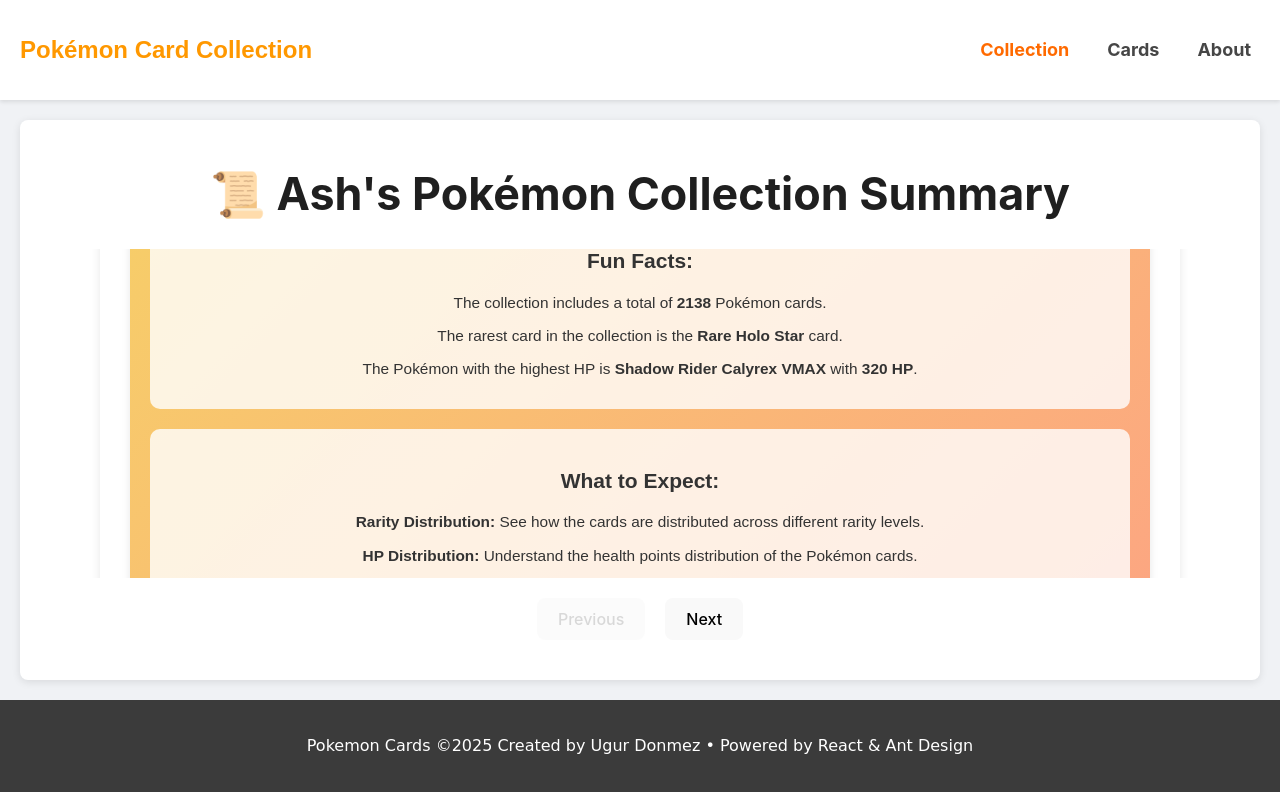
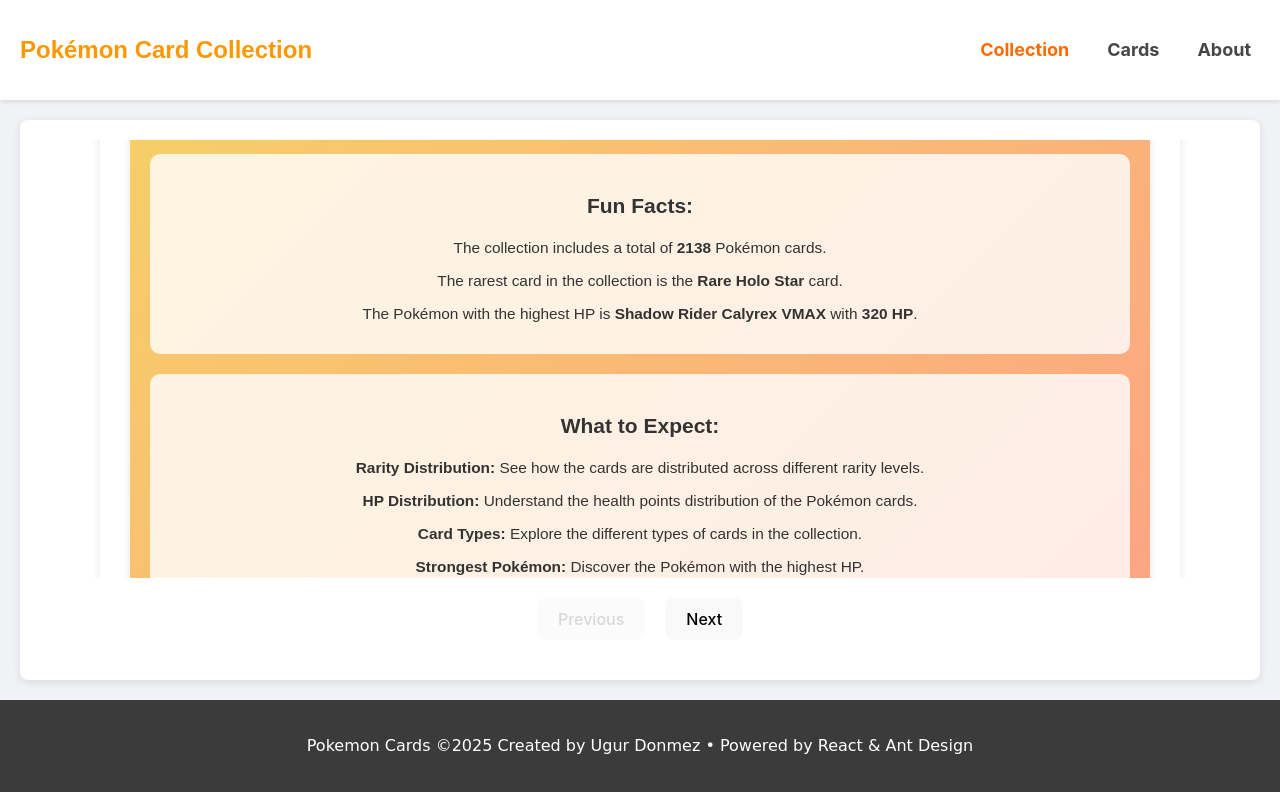
Before and after one commit to ugurdonmez/pokemon-card-collection, a React (Vite) app: page /pokemon-card-collection/summary in a window 1280 px wide. Shown: the top 792 px of the page. Built offline with nearby package versions, Linux system fonts and the light colour scheme.

Commit message:
fix: remove the title

```diff
--- a/src/components/SummaryPage.tsx
+++ b/src/components/SummaryPage.tsx
@@ -160,7 +160,7 @@
 
   return (
     <div className="summary-container">
-      <h1>📜 Ash's Pokémon Collection Summary</h1>
+      {/* <h1>📜 Ash's Pokémon Collection Summary</h1> */}
 
       <div className="viewport">
         <AnimatePresence mode="wait">
```
